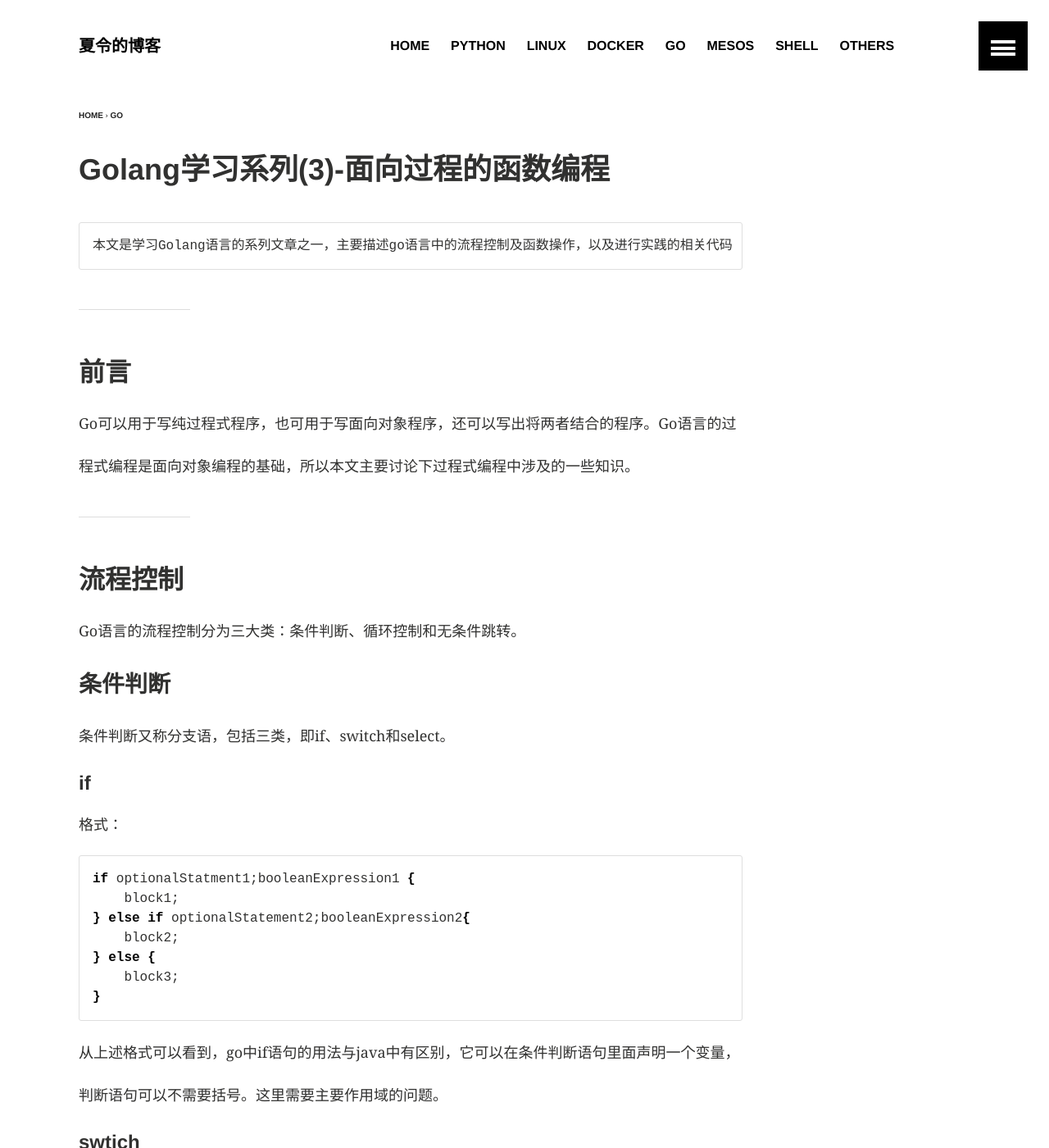
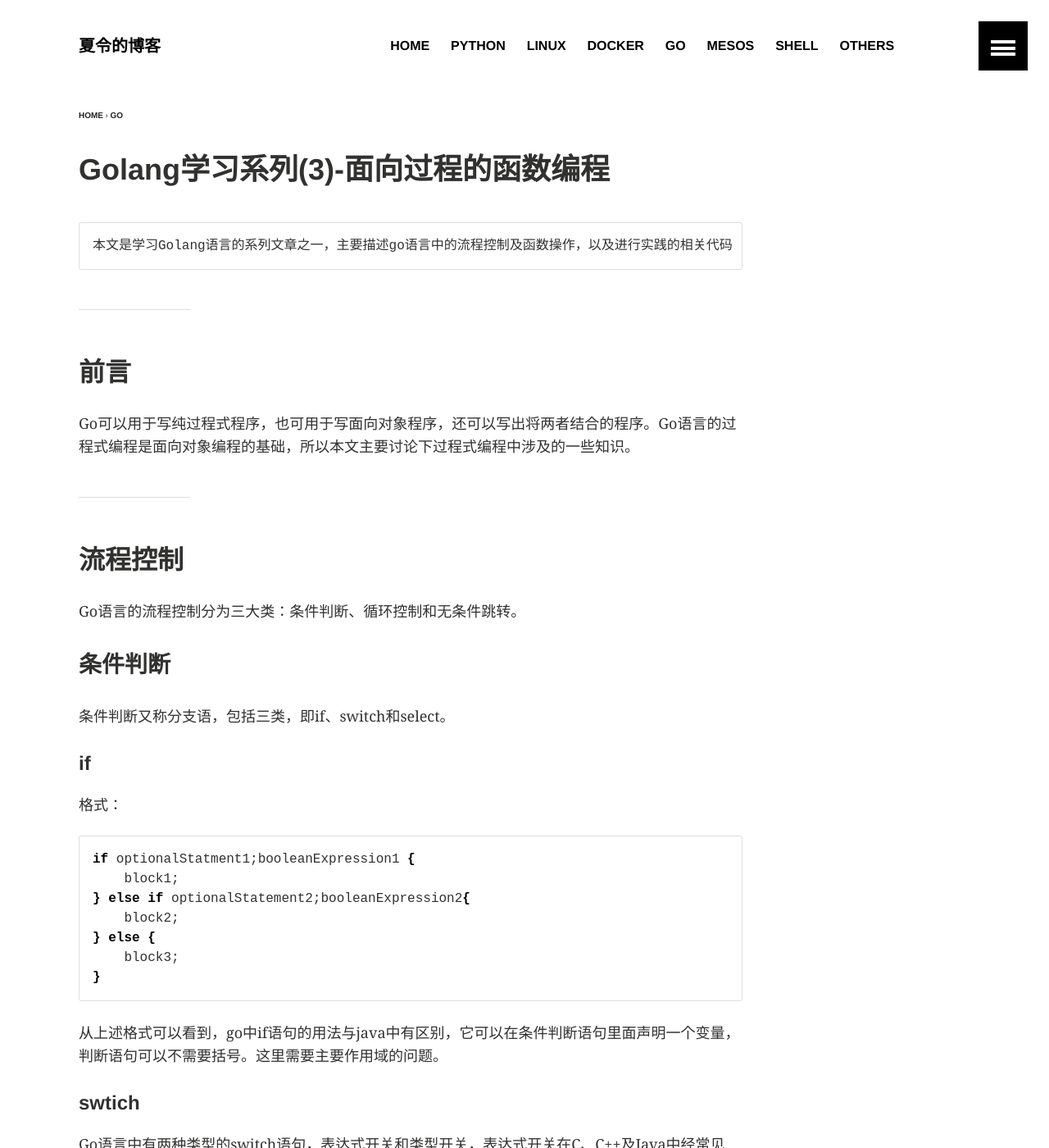
Before and after one commit to xialingsc/home, a Jekyll site: the page built from _posts/go/2015-08-13-Procedure-Oriented-by-Go.md, in a window 1280 px wide and 1400 px high. Shown: the whole window at 82% size. Built offline with Jekyll 4.4.1, drawn with Linux system fonts in a browser that asks for light colours; comment, search, counter and statistics services are not loaded; some of the changed text lies outside the part shown.

```diff
--- a/_posts/go/2015-08-13-Procedure-Oriented-by-Go.md
+++ b/_posts/go/2015-08-13-Procedure-Oriented-by-Go.md
@@ -18,9 +18,7 @@ image:
 
 ## 前言
 
-Go可以用于写纯过程式程序，也可用于写面向对象程序，还可以写出将两者结合的程序。Go语言的过
-
-程式编程是面向对象编程的基础，所以本文主要讨论下过程式编程中涉及的一些知识。
+Go可以用于写纯过程式程序，也可用于写面向对象程序，还可以写出将两者结合的程序。Go语言的过程式编程是面向对象编程的基础，所以本文主要讨论下过程式编程中涉及的一些知识。
 
 ---
 
@@ -47,9 +45,7 @@ if optionalStatment1;booleanExpression1 {
 {% endraw %}
 {% endhighlight %}
 
-从上述格式可以看到，go中if语句的用法与java中有区别，它可以在条件判断语句里面声明一个变量，
-
-判断语句可以不需要括号。这里需要主要作用域的问题。
+从上述格式可以看到，go中if语句的用法与java中有区别，它可以在条件判断语句里面声明一个变量，判断语句可以不需要括号。这里需要主要作用域的问题。
 
 #### swtich
 
@@ -181,14 +177,7 @@ func classifier(items...interface{}){
 {% endraw %}
 {% endhighlight %}
 
-一个select 语句的逻辑结果为：一个没有default语句的select语句会阻塞，
-
-只有当至少有一个通信(接收或者发送)到达时才完成阻塞。一个包含default语句的select语句是非阻塞
-
-的，并且会立即执行。
-
-
-select 属于并发编程的范畴，这块具体示例代码，将在并发编程中进行详细描述。
+一个select 语句的逻辑结果为：一个没有default语句的select语句会阻塞，只有当至少有一个通信(接收或者发送)到达时才完成阻塞。一个包含default语句的select语句是非阻塞的，并且会立即执行。select 属于并发编程的范畴，这块具体示例代码，将在并发编程中进行详细描述。
 
 ---
 
```
